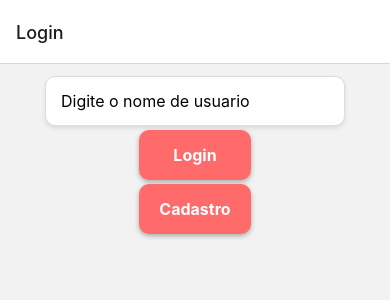
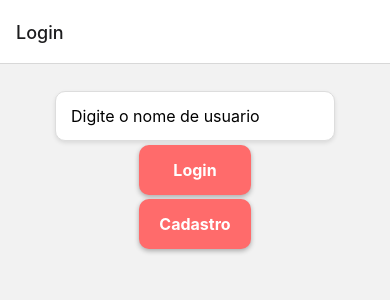
Before and after one commit to KaduHod/chat-go-mobile, a React Native app: screen / in a window 390 px wide. Shown: the top 300 px of the page. Built offline with nearby package versions, Linux system fonts and the light colour scheme.

Commit message:
:sparkles: Enviar mensagem

```diff
--- a/componentes/Index.tsx
+++ b/componentes/Index.tsx
@@ -114,6 +114,12 @@ export function Login({navigation}: any) {
 }
 export function Chat({navigation}: any) {
     const {contextoGlobal, setContextoGlobal}:any = useContext(ContextoGlobal)
+    const [mensagemV, setMensagemV] = useState("");
+    const onPressEnviarMensagem = () => {
+        const url = `${API_URL}/chat/sse/${contextoGlobal.usuario.apelido}/sala/${contextoGlobal.SALA_SELECIONADA}/enviar?msg=${mensagemV}`
+        fetch(url, {method:"POST"})
+        setMensagemV("")
+    }
     useEffect(() => {
         //setMensagens([...contextoGlobal.listaMensagens]);
     }, [contextoGlobal.listaMensagens]);
@@ -124,19 +130,20 @@ export function Chat({navigation}: any) {
             </View>
             <ScrollView style={[styles.containerMensagens]}>
                 {contextoGlobal.listaMensagens?.filter(mensagem => contextoGlobal.SALA_SELECIONADA == mensagem.sala).map(mensagem => {
+                    const alinhamento =  mensagem.remetente == contextoGlobal.usuario.apelido ? "direita" : "esquerda" ;
                     return <MensagemC
                         key={mensagem.id}
                         id={generateUniqueId()}
-                        alinhamento="direita"
-                        cor="#f6f7f8"
+                        alinhamento={alinhamento}
+                        cor="black"
                         remetente={mensagem.remetente}
                         mensagem={mensagem.conteudo}
                     />
                 })}
             </ScrollView>
             <View style={[styles.debug, styles.containerBotoes]}>
-                <View></View>
-                <Botao title="Enviar" onPress={() => console.log("Enviar mensagem")} />
+                <InputTexto valor={mensagemV} onChangeText={setMensagemV} title="..."/>
+                <Botao title="Enviar" onPress={onPressEnviarMensagem} />
             </View>
         </View>
     )
@@ -239,6 +246,7 @@ function generateUniqueId() {
 
 function iniciarChat (ctxGlobal: ContextoGlobalT, setContextoGlobal:any) {
     const salas = ctxGlobal.salas
+    console.log("Atualizando")
     if(!salas) return console.log("Sem salas para inicar chat")
     if(salas.length == 0) return
     if(!ctxGlobal.listaSalas) {
@@ -291,11 +299,17 @@ function iniciarChat (ctxGlobal: ContextoGlobalT, setContextoGlobal:any) {
     setContextoGlobal(ctxGlobal)
     /*Abrir conexao sse*/
 }
+const Separador = () => {
+    return (
+        <View style={styles.linha} />
+    )
+}
 export function Salas({navigation}) {
     const {contextoGlobal, setContextoGlobal} = useContext<ContextoGlobalT>(ContextoGlobal)
     const [salas, setSalas] = useState<SalaApi[]>(contextoGlobal.salas);
     return (
         <View style={[styles.salaMainContainer]}>
+            <Separador />
             <ScrollView contentContainerStyle={[styles.scrollContent]}>
                 {salas.map((sala:SalaApi) => (
                     <SalaC key={generateUniqueId()} sala={sala} navigation={navigation}/>
@@ -333,7 +347,9 @@ const styles = StyleSheet.create({
     centro:  {
         padding: 10,
         alignItems: "center",
-        justifyContent: "center"
+        justifyContent: "center",
+        width: '100%',
+        marginTop: 15
     },
     tituloWrapper: {
         alignItems:"center"
@@ -354,7 +370,8 @@ const styles = StyleSheet.create({
     },
     input: {
         height: 50,
-        width: 300,
+        minHeight: 50,
+        flex: 1,
         borderColor: '#ddd',
         borderWidth: 1,
         borderRadius: 10,
@@ -447,4 +464,9 @@ const styles = StyleSheet.create({
         fontSize: 24,
         fontWeight: '600',
     },
+    linha: {
+        height:1,
+        width:'100%',
+        backgroundColor:'black'
+    }
 })
```
